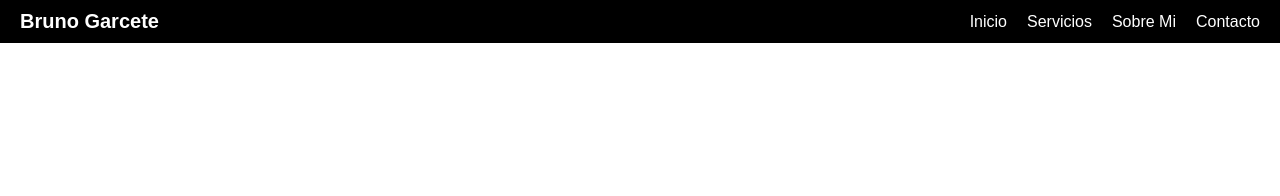
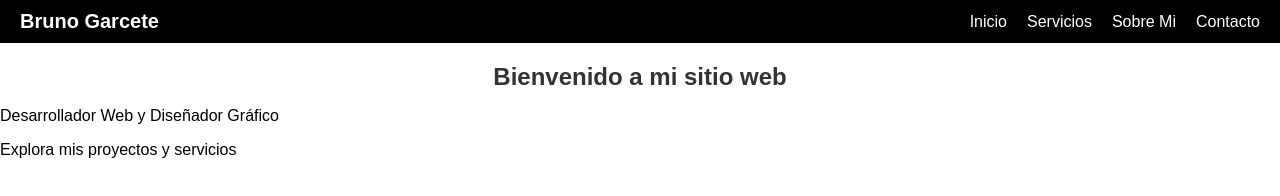
Before and after one commit to brunogarcete/brunogarcete.github.io, a plain HTML site: page index.html in a window 1280 px wide. Drawn offline with Linux system fonts and the light colour scheme.

Commit message:
fix: correct layout issues

```diff
--- a/index.html
+++ b/index.html
@@ -17,5 +17,11 @@
       </ul>
     </nav>
 
+    <header id="inicio">
+      <h1 class="titulo">Bienvenido a mi sitio web</h1>
+      <p class="subtitulo">Desarrollador Web y Diseñador Gráfico</p>
+      <p class="descripcion">Explora mis proyectos y servicios</p>
+
+    </header>
   </body>
 </html>
--- a/styles.css
+++ b/styles.css
@@ -29,7 +29,6 @@ nav {
     padding: 0;
 }
 
-/* */
 .nav-links li a {
     color: white;
     text-decoration: none;
@@ -38,5 +37,12 @@ nav {
 }
 
 .nav-links li a:hover {
-    color: #ff6347; /* Color al pasar el mouse */
+    color: #ff6347;
 }
+
+.titulo {
+    text-align: center;
+    margin-top: 20px;
+    font-size: 24px;
+    color: #333;
+}
```
